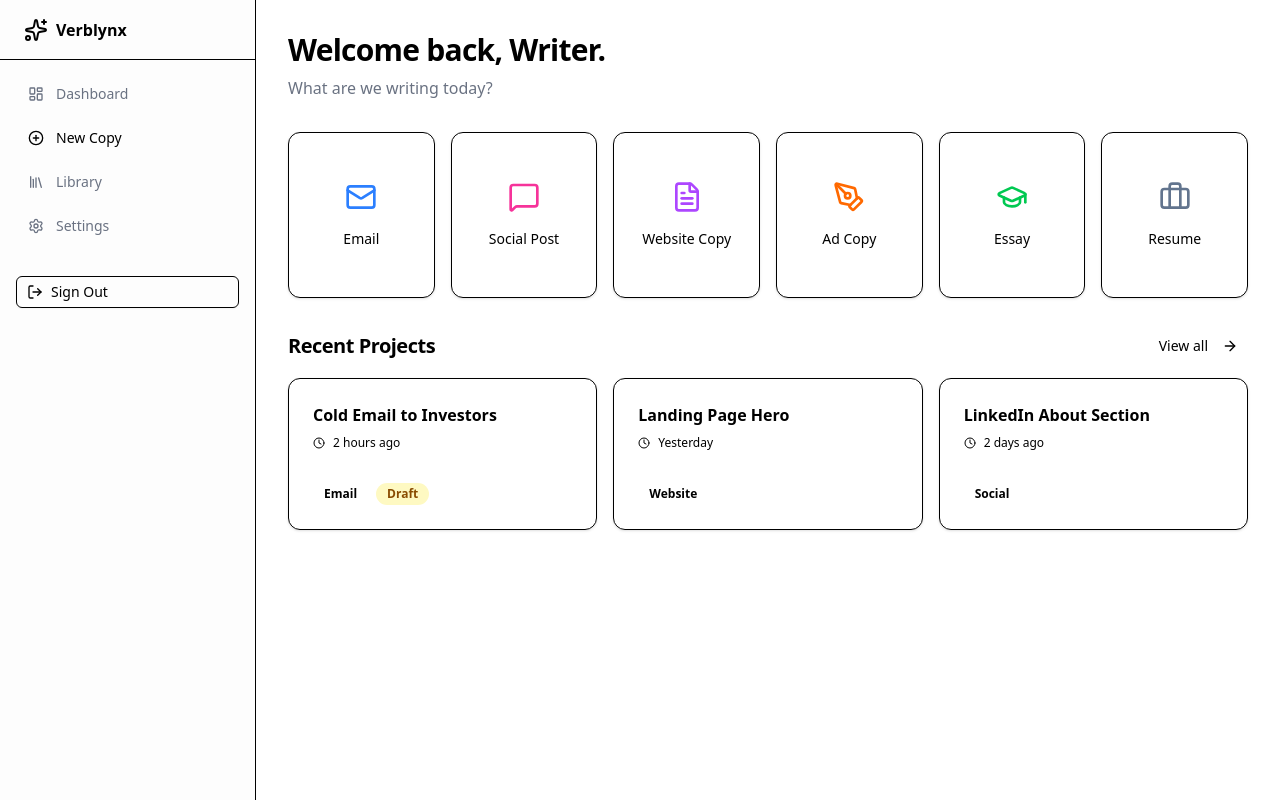
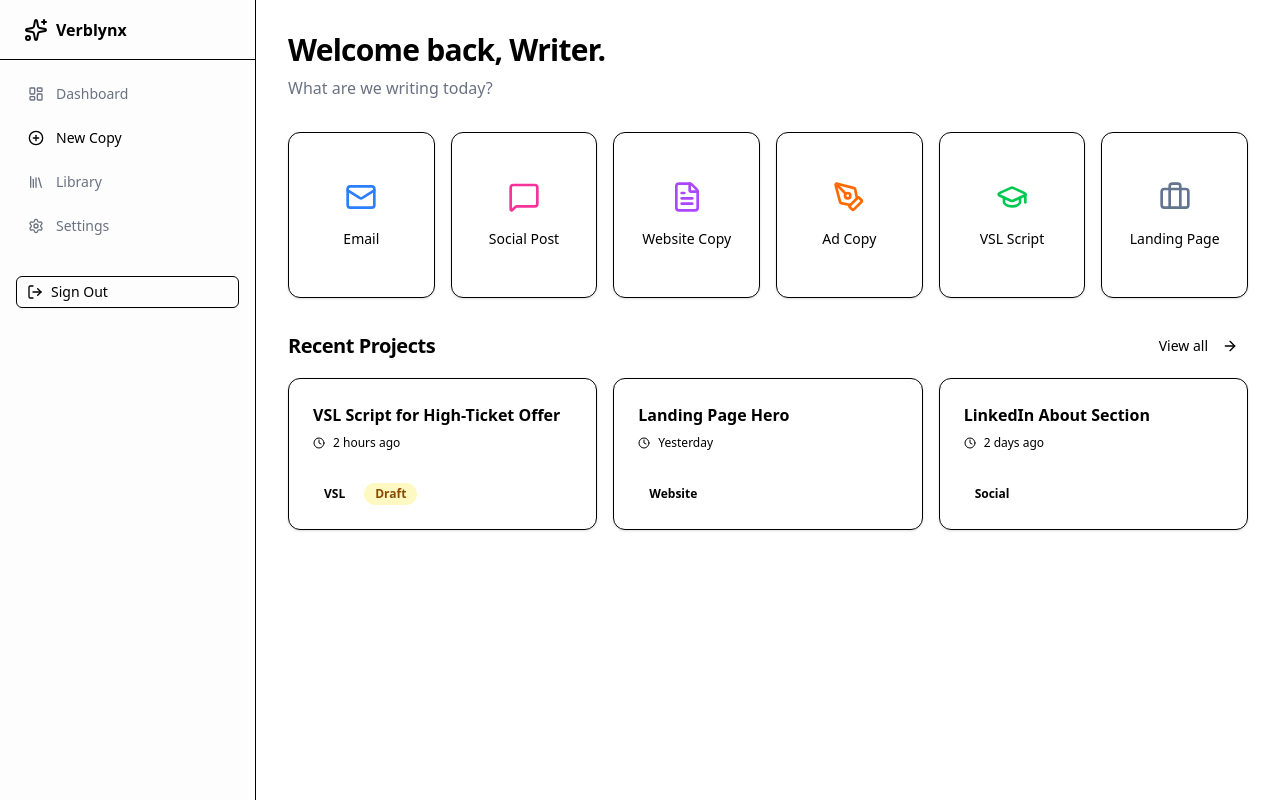
Before and after one commit to samw425/verblynx, a Next.js app: page /dashboard in a window 1280 px wide. Built offline with nearby package versions, Linux system fonts and the light colour scheme.

Commit message:
Update app to use high-stakes copy examples

```diff
--- a/app/create/page.tsx
+++ b/app/create/page.tsx
@@ -96,7 +96,7 @@ export default function CreatePage() {
                                     <Textarea
                                         value={prompt}
                                         onChange={(e) => setPrompt(e.target.value)}
-                                        placeholder="e.g. Write a polite email to a client delaying the project launch by one week..."
+                                        placeholder="e.g. Write a VSL script for a B2B SaaS offer targeting CTOs who are tired of slow deployments..."
                                         className="min-h-[150px] w-full resize-none border-0 bg-transparent p-6 text-xl placeholder:text-muted-foreground/50 focus-visible:ring-0"
                                         onKeyDown={(e) => {
                                             if (e.key === "Enter" && !e.shiftKey) {
--- a/app/dashboard/page.tsx
+++ b/app/dashboard/page.tsx
@@ -9,12 +9,12 @@ export default function DashboardPage() {
         { label: "Social Post", icon: MessageSquare, href: "/create?type=social", color: "text-pink-500" },
         { label: "Website Copy", icon: FileText, href: "/create?type=website", color: "text-purple-500" },
         { label: "Ad Copy", icon: PenTool, href: "/create?type=ad", color: "text-orange-500" },
-        { label: "Essay", icon: GraduationCap, href: "/create?type=essay", color: "text-green-500" },
-        { label: "Resume", icon: Briefcase, href: "/create?type=resume", color: "text-slate-500" },
+        { label: "VSL Script", icon: GraduationCap, href: "/create?type=vsl", color: "text-green-500" },
+        { label: "Landing Page", icon: Briefcase, href: "/create?type=landing_page", color: "text-slate-500" },
     ]
 
     const recentProjects = [
-        { id: 1, title: "Cold Email to Investors", type: "Email", date: "2 hours ago", status: "Draft" },
+        { id: 1, title: "VSL Script for High-Ticket Offer", type: "VSL", date: "2 hours ago", status: "Draft" },
         { id: 2, title: "Landing Page Hero", type: "Website", date: "Yesterday", status: "Completed" },
         { id: 3, title: "LinkedIn About Section", type: "Social", date: "2 days ago", status: "Completed" },
     ]
```
